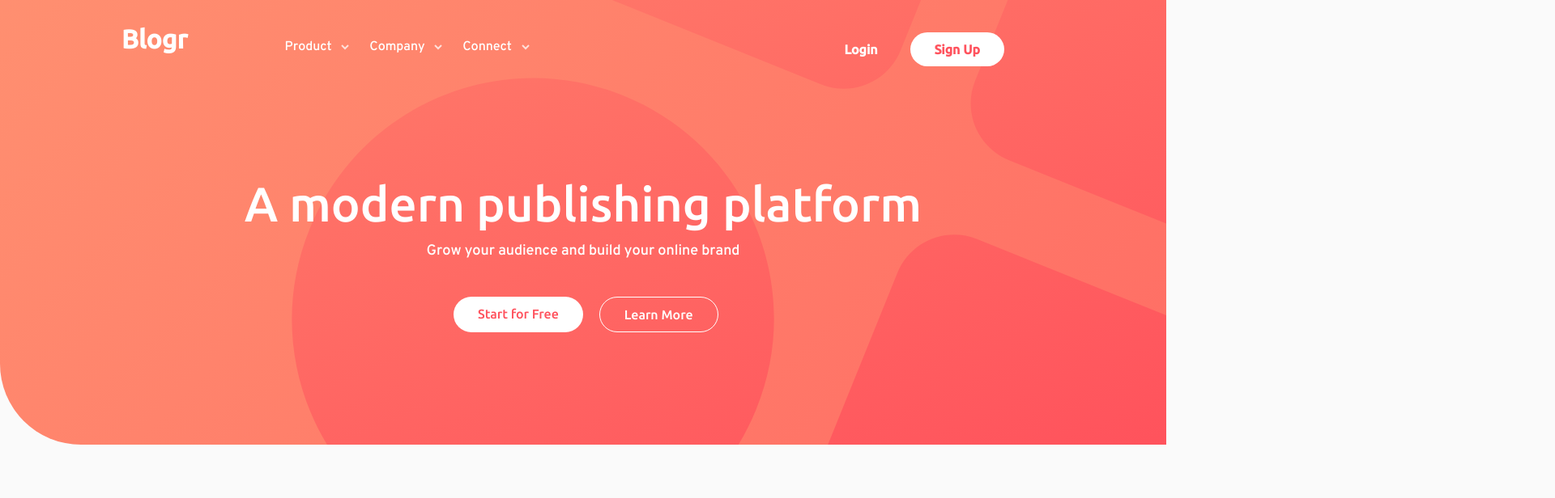
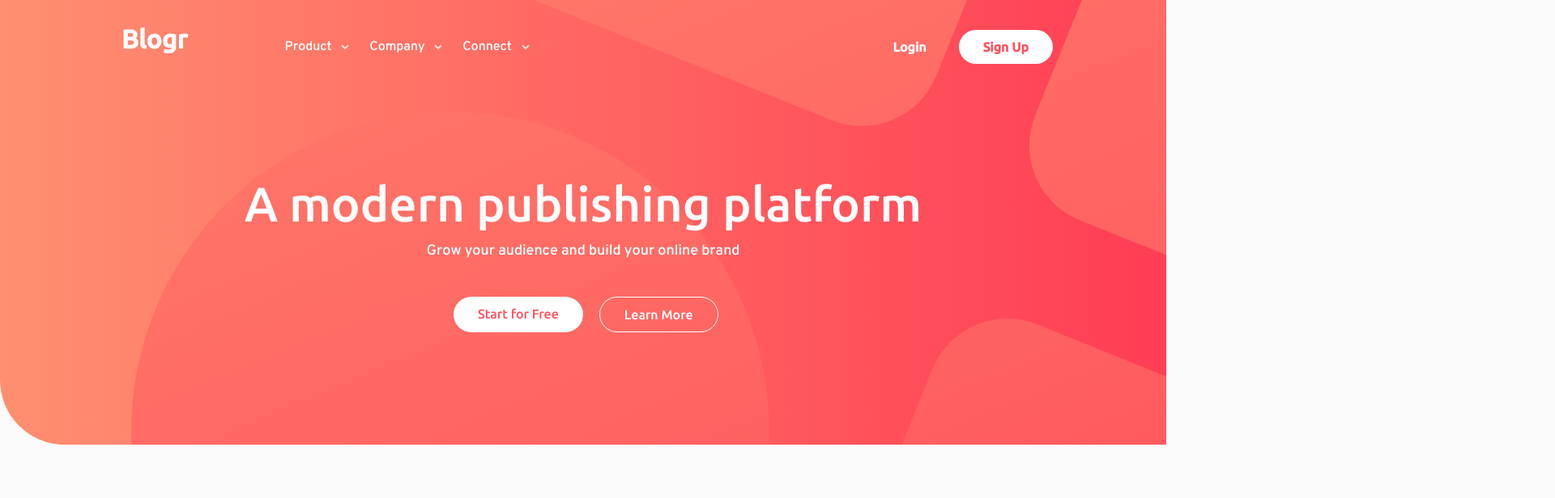
Before and after one commit to Mahdisaeidi79/Modern-static-Site, a plain HTML site: page index.html in a window 1280 px wide. Shown: the top 616 px of the page at 81% size, 1920 px wide, since content can reach past the window. Drawn offline with Linux system fonts and the light colour scheme.

Commit message:
update some thing

```diff
--- a/style.css
+++ b/style.css
@@ -33,6 +33,7 @@
     }
     html{
         background: #fafafa;
+        overflow-x:hidden;
     }
     a{
         text-decoration: none;
@@ -46,9 +47,12 @@
  }
  .header{
      grid-area: header;
-     background: url(images/bg-pattern-intro.svg) -90px -1000px no-repeat , linear-gradient(to bottom right , hsl(13, 100%, 72%)  , hsl(353, 100%, 62%)) ;
-     border-radius: 0px 0px 0px 100px;
-     background-size: 2400px 2400px;
+     background: url(images/bg-pattern-intro.svg), -webkit-gradient(linear, left top, right top, from(#ff8f70), to(#ff3d54));
+     background: url(images/bg-pattern-intro.svg), linear-gradient(90deg, #ff8f70, #ff3d54);
+     background-repeat: no-repeat;
+     background-position: 25%;
+     border-radius: 0 0 0 80px;
+     overflow: hidden;
  }
 .header .siteName{
     color: hsl(0, 0%, 100%);
@@ -104,19 +108,21 @@
     display: block;
     position: absolute;
 }
-
 .header .menu3 .drop-content> li > a:hover{
     font-weight: bold;
   }
 .header .login-signup{
-    display: flex;
+    display: -webkit-box;
+    display: -moz-box;
+    display: -ms-flexbox;
+    display: -webkit-flex;
     flex-direction: row;
-    justify-content: end;
-    position: relative;
-    top: -5px;
-    right: 200px;
+    justify-content: flex-end;
     font-weight: bold;
     font-family: 'Ubuntu';
+    position: relative;
+    bottom: 8px;
+    right: 140px;
 }
 .header .login-signup .login{
     padding-right: 20px;
@@ -169,7 +175,7 @@
 .header .startMore .more:hover{
     background-color: hsl(0, 0%, 100%);
 }
-.header .startMore .start:hover{
+.header .startMore .start:hover {
     background-color: rgba(255, 255, 255, 0.3);
 }
 .header .startMore .more{
@@ -183,11 +189,12 @@
 .header .startMore .more > a , .header .startMore .start:hover >a , .header .login-signup .signUp:hover >a , .header .login-signup .login > a , .header .menu > ul > li >a{
     color: hsl(0, 0%, 100%);
 }
-.header .startMore .start > a , .header .startMore .more:hover > a , .header .login-signup .signUp > a{
+.header .startMore .start > a , .header .startMore .more:hover > a , .header .login-signup .signUp > a {
     color:  hsl(356, 100%, 66%);
 }
  .main{
     grid-area: main;
+    overflow: hidden;
 }
 .main .topMain{
  grid-area: main;
@@ -317,11 +324,11 @@
     font-family: 'Overpass';
     font-weight: lighter;
 }
-
 .footer{
     grid-area: footer;
     background: hsl(240, 10%, 16%);
     border-radius: 0px 100px 0px 0px;
+    overflow: hidden;
 }
 .footer .siteName{
     grid-area: footer;
@@ -404,7 +411,7 @@
 .footer .links .attribution{
     position: relative;
     text-align: center;
-    bottom: 300px;
+    bottom: 280px;
     color: hsl(240, 2%, 79%);
     font-size: 12px;
     font-family: 'Overpass';
@@ -412,7 +419,7 @@
 .footer .links .attribution > a{
   color: white;
 }
-
+/*---------------------------- Responsive ---------------------------*/
 
 @media screen and (max-width:376px){
     .container{
@@ -495,10 +502,11 @@
         background: #ffffff;
         width: 80%;
         height: auto;
-        margin: 70px auto 20px auto;
+        margin: 40px auto 20px auto;
         border-radius: 5px;
         font-family: 'Overpass';
         text-align: center;
+        z-index: 1;
     }
     .mobileMenu a,
     .dropdown-btn {
```
